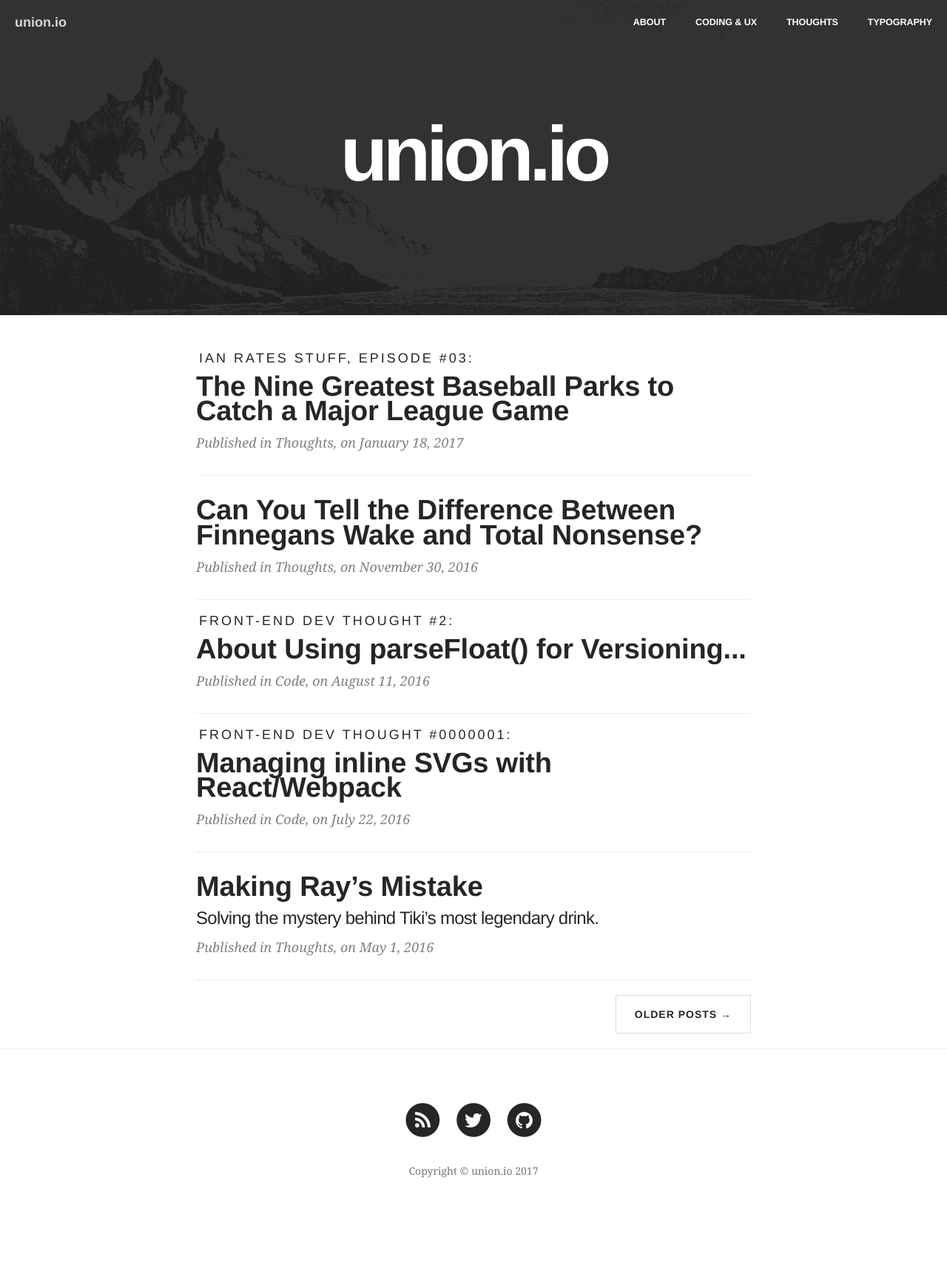
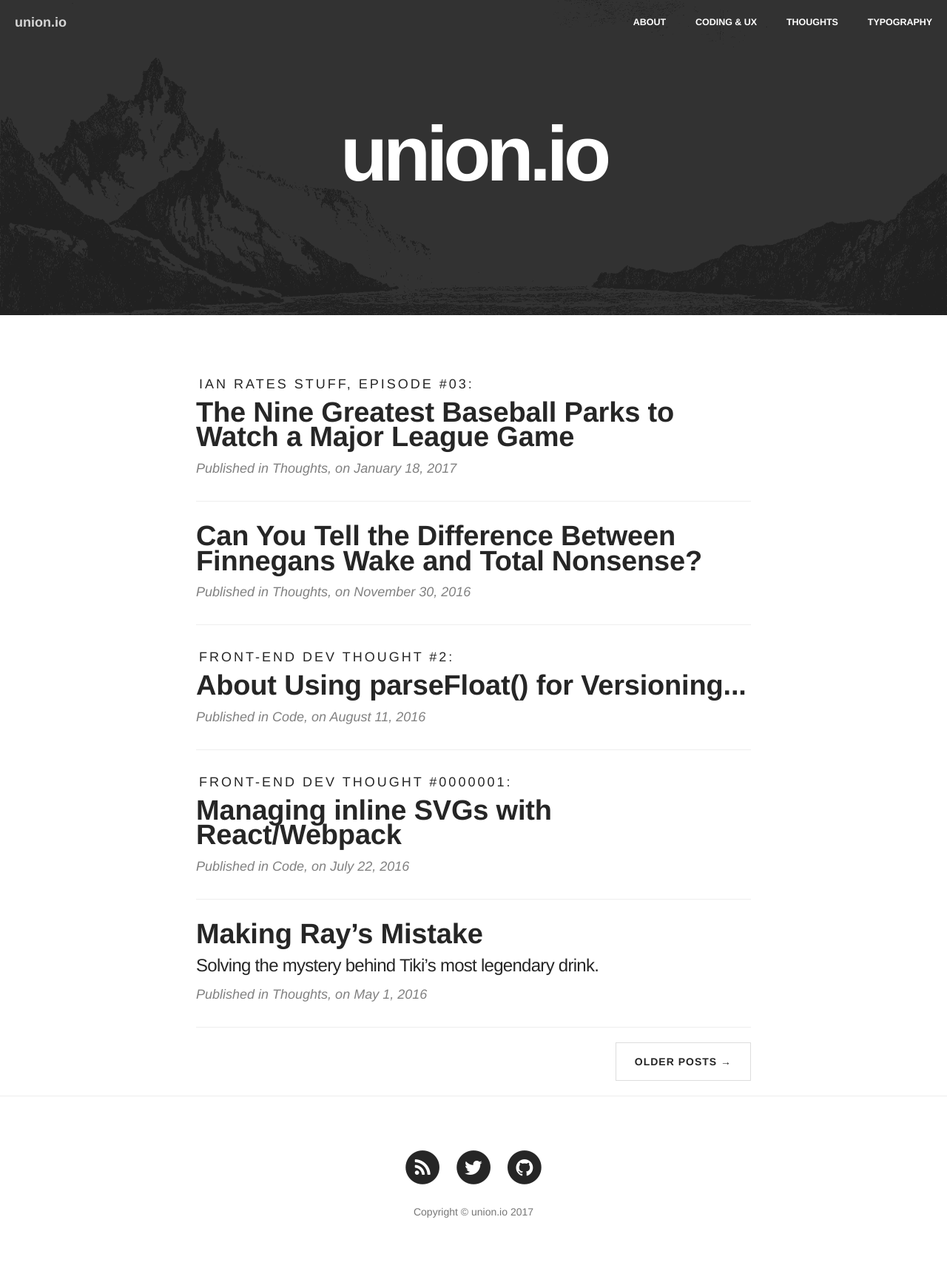
Before and after one commit to i-a-n/unionjkl, a Jekyll site: the page built from index.html, in a window 1280 px wide. Shown: the whole page at 74% size. Built offline with Jekyll 4.4.1, drawn with Linux system fonts in a browser that asks for light colours; nearby versions of some CDN libraries; some web fonts are replaced; the list of posts is cut into pages by our own code; before the commit the page ends 1658 px from its top, so only the background shows below that.

Commit message:
updating bodyfont from yrsa to fira

```diff
--- a/_includes/head.html
+++ b/_includes/head.html
@@ -19,7 +19,8 @@
 
 	<!-- Custom Fonts -->
 	<link href='//fonts.union.io/css/compiled/work-sans.css' rel='stylesheet' type='text/css'>
-	<link href='//fonts.union.io/css/compiled/yrsa.css' rel='stylesheet' type='text/css'>
+	<link href='//fonts.union.io/css/compiled/fira-sans.css' rel='stylesheet' type='text/css'>
+	<link href='//fonts.union.io/css/compiled/fira-sans-condensed.css' rel='stylesheet' type='text/css'>
 	<link href='//fonts.union.io/css/compiled/elsie-swash.css' rel='stylesheet' type='text/css'>
 	<link href="//maxcdn.bootstrapcdn.com/font-awesome/4.3.0/css/font-awesome.min.css" rel="stylesheet" type="text/css">
 
--- a/_posts/2015-12-06-how-to-make-this-website.markdown
+++ b/_posts/2015-12-06-how-to-make-this-website.markdown
@@ -65,7 +65,7 @@
 <p>Using this Creed, I distilled everything I needed to do to run Jekyll&mdash;and create an actual website folder&mdash;down into the four steps shown above. Then I saved those instructions to my git repo, so I’ll never lose or forget them. Running those commands in Terminal will now make a website, and host it so only you can visit it. You should be able to see some light at the end of the tunnel now: With only minor configuration tweaks, <i>I basically already have a functional website</i>, and if I run it on a public web server I’ll have a working, functional blog instantly. Not bad!</p>
 
 <h2 class="section-heading">The Customization</h2>
-<p>So now I had something safe, simple, and repeatable. But it basically looked like the default <i>Clean Blog</i> theme, and I wanted something highly customized. This is the more creative part of the process; I love front-end development precisely because it’s a marriage of both creative and logical thinking. Choosing the fonts (I chose <a href="https://www.google.com/fonts/specimen/Lora" target="blank">Lora</a> and <a href="https://www.google.com/fonts/specimen/Montserrat" target="blank">Montserrat</a> [Note: Currently using <a href="https://github.com/rosettatype/yrsa-rasa" target="blank">Yrsa</a> and <a href="https://www.google.com/fonts/specimen/Work+Sans" target="blank">Work Sans</a>), colors, sizes, and icons are enormously fun. You can customize any site infinitely by editing the CSS and tweaking the layouts (Google how to do those in a Jekyll layout). Front-end people love this part but all-too-rarely get to do it. After a few hours too many of playing with variables, I was happy with the general look at feel.</p>
+<p>So now I had something safe, simple, and repeatable. But it basically looked like the default <i>Clean Blog</i> theme, and I wanted something highly customized. This is the more creative part of the process; I love front-end development precisely because it’s a marriage of both creative and logical thinking. Choosing the fonts (I chose <a href="https://www.google.com/fonts/specimen/Lora" target="blank">Lora</a> and <a href="https://www.google.com/fonts/specimen/Montserrat" target="blank">Montserrat</a> [Note: Currently using <a href="https://github.com/mozilla/Fira" target="blank">Fira</a> and <a href="https://www.google.com/fonts/specimen/Work+Sans" target="blank">Work Sans</a>), colors, sizes, and icons are enormously fun. You can customize any site infinitely by editing the CSS and tweaking the layouts (Google how to do those in a Jekyll layout). Front-end people love this part but all-too-rarely get to do it. After a few hours too many of playing with variables, I was happy with the general look at feel.</p>
 
 <p>(I should note, since I used git, you can simply <a href="https://github.com/i-a-n/unionjkl/commits/master" target="blank">rewind my GitHub repository</a> to see the changes I made, when I made them, and my dumb comments with each commit. This probably isn’t too interesting, but it does function as a complete development history for the entire project, should you care to see it.)</p>
 
--- a/_posts/2017-01-18-top-nine-ballparks.markdown
+++ b/_posts/2017-01-18-top-nine-ballparks.markdown
@@ -1,6 +1,6 @@
 ---
 layout:         post
-title:          "The Nine Greatest Baseball Parks to Catch a Major League Game"
+title:          "The Nine Greatest Baseball Parks to Watch a Major League Game"
 eyebrow:        "Ian Rates Stuff, Episode #03:"
 date:           2017-01-18 12:00:00
 header-img:     "img/post-bg-ballpark-1.jpg"
--- a/css/clean-blog.css
+++ b/css/clean-blog.css
@@ -1,24 +1,28 @@
 body {
-  font-family: 'Yrsa', 'Georgia', 'Times', serif;
+  font-family: 'Fira Sans', 'Helvetica Neue', sans-serif;
   font-size: 20px;
   color: #262626;
 }
 p {
-  line-height: 1.5;
-  margin: 30px 0;
+  line-height: 1.55;
+  margin: 1.6em 0;
 }
 p a {
   text-decoration: underline;
 }
+p i {
+  font-family: 'Fira Sans Condensed', 'Fira Sans', 'Helvetica Neue', sans-serif;
+  letter-spacing: 0.015em;
+}
 article p {
-  text-indent: 1em;
-  letter-spacing: .002em;
-  /* font-smoothing: antialiased;
-	-webkit-font-smoothing: antialiased;
-	-moz-osx-font-smoothing: grayscale; */
+  text-indent: 0;
+  letter-spacing: -0.009em;
+  font-smoothing: antialiased;
+  -webkit-font-smoothing: antialiased;
+  -moz-osx-font-smoothing: grayscale;
   text-rendering: optimizeLegibility;
   -webkit-text-rendering: optimizeLegibility;
-  line-height: 1.54;
+  line-height: 1.55;
   font-kerning: normal;
   font-weight: 200;
   font-variant-ligatures: common-ligatures, contextual;
@@ -39,14 +43,11 @@
 }
 article p:first-of-type::first-line {
   font-variant: small-caps;
-  letter-spacing: 1.9px;
-  font-size: 116%;
-  line-height: 24px;
-  font-weight: 500;
+  letter-spacing: .08em;
+  font-weight: 200;
   text-transform: lowercase;
-  font-smoothing: antialiased;
-  -webkit-font-smoothing: antialiased;
-  -moz-osx-font-smoothing: grayscale;
+  font-smoothing: subpixel-antialiased;
+  -webkit-font-smoothing: subpixel-antialiased;
 }
 h1,
 h2,
@@ -276,9 +277,9 @@
   font-weight: 600;
 }
 .intro-header .post-heading .meta {
-  font-family: 'Yrsa', 'Georgia', 'Times', serif;
+  font-family: 'Fira Sans', 'Helvetica Neue', sans-serif;
   font-style: italic;
-  font-weight: 300;
+  font-weight: 400;
   font-size: 20px;
   margin: 19px 0 0 4px;
 }
@@ -311,7 +312,7 @@
   color: #6e44ad;
 }
 .post-preview > a > .eyebrow {
-  margin: 0 0 -5px 4px;
+  margin: 35px 0 -5px 4px;
   font-weight: 200;
   letter-spacing: 3px;
   font-size: 18px;
```
Also changed, not shown: less/clean-blog.less (+17 -17 lines), less/mixins.less (+7 -2 lines), css/clean-blog.min.css.
